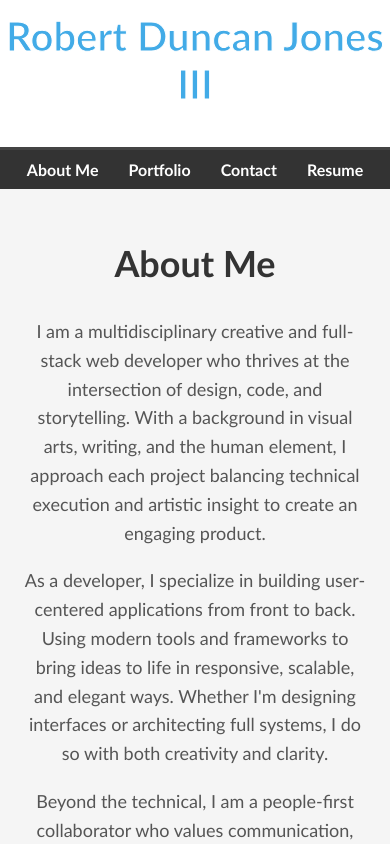
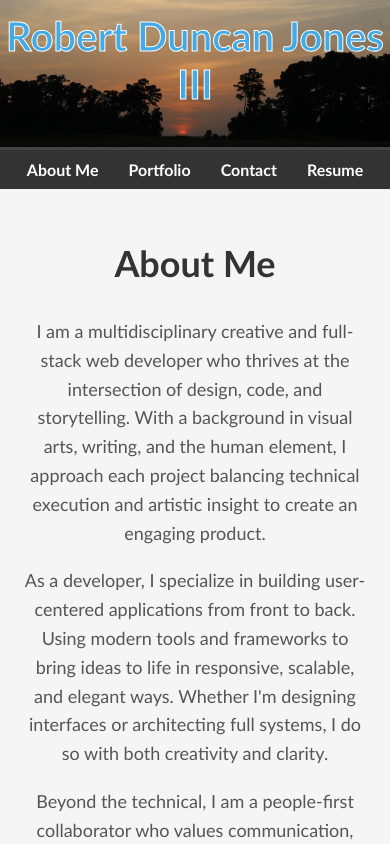
Before and after one commit to CerfSoleil/rdjiii_Portfolio, a React (Vite) app: page / in a window 390 px wide. Shown: the top 844 px of the page. Built offline with nearby package versions, Linux system fonts and the light colour scheme.

Commit message:
Header.css | Mobile compatibility for the header

```diff
--- a/src/styles/Header.css
+++ b/src/styles/Header.css
@@ -11,11 +11,11 @@
 
   .header-image {
     position: absolute;
-    top: -650px;
+    bottom: -10px;
     left: 0;
     height: auto;
     width: 100%;
-    background-position: center 80%;
+    background-position: center bottom;
     background-repeat: no-repeat;
     background-size: cover;
     z-index: 0;
```
